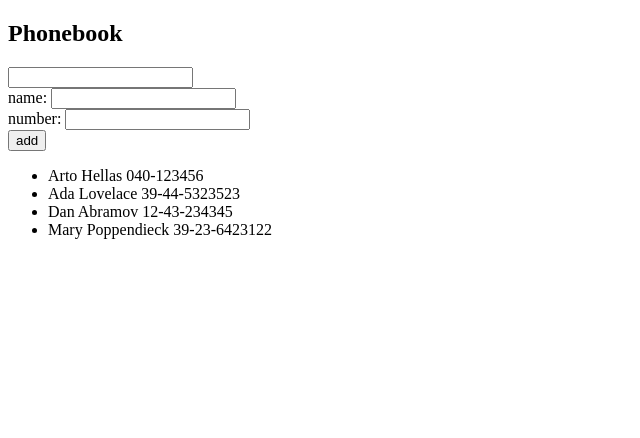
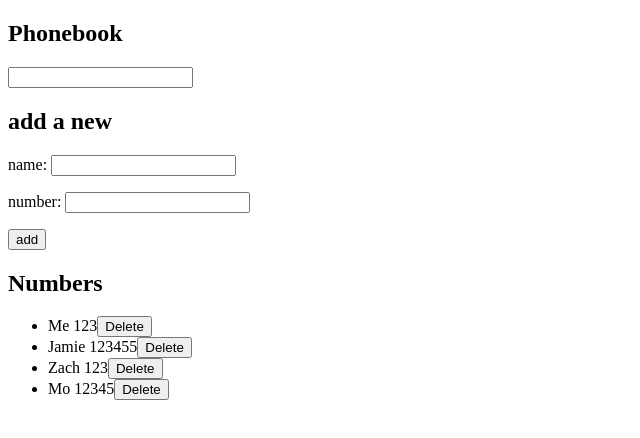
Before and after one commit to Zmahl/part2, a React (Create React App) app in the folder phonebook/: page / in a window 1280 px wide. Shown: the top 438 px of the page, without its empty margins (0-640 px from the left). Built offline with nearby package versions, Linux system fonts and the light colour scheme; data requests are answered from the project's data file.

Commit message:
2.18 complete, crashes upon change

```diff
--- a/phonebook/db.json
+++ b/phonebook/db.json
@@ -1,24 +1,24 @@
 {
-  "persons":[
+  "persons": [
     {
-      "name": "Arto Hellas",
-      "number": "040-123456",
-      "id": 1
+      "name": "Me ",
+      "id": "Me ",
+      "number": "123"
     },
     {
-      "name": "Ada Lovelace",
-      "number": "39-44-5323523",
-      "id": 2
+      "name": "Jamie",
+      "id": "Jamie",
+      "number": "123455"
     },
     {
-      "name": "Dan Abramov",
-      "number": "12-43-234345",
-      "id": 3
+      "name": "Zach",
+      "id": "Zach",
+      "number": "123"
     },
     {
-      "name": "Mary Poppendieck",
-      "number": "39-23-6423122",
-      "id": 4
+      "name": "Mo",
+      "id": "Mo",
+      "number": "12345"
     }
   ]
 }
--- a/phonebook/src/App.js
+++ b/phonebook/src/App.js
@@ -2,7 +2,8 @@ import React, { useState, useEffect } from 'react'
 import PersonForm from './components/PersonForm'
 import Filter from './components/Filter'
 import PersonList from './components/Person'
-import axios from 'axios'
+
+import phoneService from './services/people'
 
 const App = () => {
   const [persons, setPersons] = useState([])
@@ -10,17 +11,13 @@ const App = () => {
   const [newNumber, setNewNumber] = useState('')
   const [newSearch, setNewSearch] = useState('')
 
-  const hook = () => {
-    axios
-    .get('http://localhost:3001/persons')
-    .then(response => {
-      setPersons(response.data)
+  useEffect(() =>{
+    phoneService
+    .getAll()
+    .then(initialPeople => {
+      setPersons(initialPeople)
     })
-  }
-
-  useEffect(hook, [])
-
-
+  }, [])
 
   const search = (person) => {
 
@@ -32,15 +29,7 @@ const App = () => {
     }
   }
 
-
-  const mapFunc = (person) => {
-      return(
-      <li key = {person.id} person = {person.name}>{person.name} {person.number}</li>
-      )
-
-  }
-
-  const addPerson = (event) => {
+  const handleSubmit = (event) => {
 
     event.preventDefault()
     const personObject = {
@@ -49,19 +38,30 @@ const App = () => {
       number: newNumber
     }
 
-    const names = persons.map(person => person.name)
+    const personToChangeNumber = persons.find(p => p.name === newName)
+    const updatedNumber = {...personToChangeNumber, number: newNumber}
 
-    //Loop through names array using "for... in" syntax
-    for (const name in names){
-      if (names[name] === newName){
-          //${newName} format is essentially format string from python -- need backtick
-          return (alert(`${newName} already exists!`))
+    if (personToChangeNumber){
+          if (window.confirm(`${newName} is already added to phonebook, replace old number with a new one?`)){
+            phoneService
+            .update(updatedNumber.id, updatedNumber)
+            .then((returnedPeople) => {
+              setPersons(returnedPeople)
+              setNewName('')
+              setNewNumber('')
+            })
+          }
       }
+
+    else {
+      phoneService
+      .create(personObject)
+      .then(returnedPeople => {
+        setPersons(persons.concat(returnedPeople))
+        setNewName('')
+        setNewNumber('')
+      })
     }
-
-    setNewName('')
-    setNewNumber('')
-    setPersons(persons.concat(personObject))
   }
 
   const handleNameChange = (event) => {
@@ -73,17 +73,33 @@ const App = () => {
   }
 
   const handleSearch = (event) => {
-
     setNewSearch(event.target.value)
   }
+
+  //Filter needed to delete entry, as concat will pull error of needing li key of deleted element
+  //Only will delete from frontend after refreshing the page
+  const handleDelete = (id, name) => {
+    if (window.confirm(`Delete ${name}?`)){
+      phoneService
+      .deleteEntry(id)
+      .then(() => {
+        const newList = persons.filter((person) => person.id !== id)
+        setPersons(newList)
+      })
+    }
+  }
+  const filteredResults = !newSearch
+          ? persons
+          : persons.filter(search)
+
 
   return (
     <div>
       <h2>Phonebook</h2>
-      <Filter handleSearch = {handleSearch}/>
-      <PersonForm class = "form" addPerson = {addPerson} handleNameChange = {handleNameChange}
+      <Filter handleSearch = {handleSearch} value = {filteredResults}/>
+      <PersonForm class = "form" handleSubmit = {handleSubmit} handleNameChange = {handleNameChange}
         handleNumberChange = {handleNumberChange}/>
-      <PersonList persons = {persons} search = {search} mapFunc = {mapFunc}/>
+      <PersonList persons = {persons} search = {newSearch} deletePerson = {handleDelete}/>
     </div>
   )
 }
--- a/phonebook/src/components/Filter.js
+++ b/phonebook/src/components/Filter.js
@@ -1,16 +1,9 @@
 import React from 'react'
 
-const Filter = ({handleSearch}) => {
+const Filter = ({handleSearch, filteredResults}) => {
     return(
         <div>
-            <input onChange = {(handleSearch) =>{
-                if (handleSearch.length === 0){
-                    return ""
-                }
-                else{
-                    return handleSearch
-                }
-            }}/>
+            <input onChange = {handleSearch} value = {filteredResults}/>
         </div>
     )
 }
--- a/phonebook/src/components/Person.js
+++ b/phonebook/src/components/Person.js
@@ -1,11 +1,30 @@
 import React from 'react'
 
-const PersonList = ({persons,search, mapFunc}) => {
+const PersonList = ({persons, search, deletePerson}) => {
+
     return (
-    <h2>Numbers</h2>,
+    <div>
+        <h2>Numbers</h2>
         <ul>
-            {persons.filter(search).map(mapFunc)}
+            {search ?
+                persons.filter((person) => person.name.includes(search))
+                .map((person) => (
+                    <li key = {person.id}>
+                        {person.name} {person.number}
+                    </li>
+                ))
+                :
+                persons.map((person) =>(
+                    <li key = {person.id}>
+                        {person.name} {person.number}
+                        <button onClick = {() => deletePerson(person.id, person.name)}>
+                            Delete
+                        </button>
+                    </li>
+                ))
+            }
         </ul>
+    </div>
     )
 }
 
--- a/phonebook/src/components/PersonForm.js
+++ b/phonebook/src/components/PersonForm.js
@@ -1,16 +1,20 @@
 import React from 'react'
 
-const PersonForm = ({ addPerson, handleNameChange, handleNumberChange }) => {
+const PersonForm = ({ handleSubmit, handleNameChange, handleNumberChange }) => {
+
+
   return (
-    <h2>add a new</h2>,
-    <form onSubmit = {addPerson}>
-        <div>name: <input onChange = {handleNameChange}/></div>
-        <div>number: <input onChange = {handleNumberChange}/></div>
+    <div>
+      <h2>add a new</h2>
+      <form onSubmit = {handleSubmit}>
+          <p>name: <input onChange = {handleNameChange}/></p>
+          <p>number: <input onChange = {handleNumberChange}/></p>
 
-        <div>
-          <button type="submit">add</button>
-        </div>
-      </form>
+          <div>
+            <button type="submit">add</button>
+          </div>
+        </form>
+      </div>
   )
 }
 
--- /dev/null
+++ b/phonebook/src/services/people.js
@@ -0,0 +1,30 @@
+import axios from 'axios'
+
+const base_url = 'http://localhost:3001/persons'
+
+const getAll = () => {
+    const request = axios.get(base_url)
+    return request.then(response => response.data)
+}
+
+const create = (newObject) => {
+    const request = axios.post(base_url, newObject)
+    return request.then(response => response.data)
+}
+
+const deleteEntry = (id) => {
+    const request = axios.delete(`${base_url}/${id}`)
+    return request.then(response => response.data)
+}
+
+const update = (id, newObject) => {
+    const request = axios.put(`${base_url}/${id}`, newObject)
+    return request.then(response => response.data)
+}
+
+export default {
+    getAll,
+    create,
+    deleteEntry,
+    update
+}
```
Also changed, not shown: 1 other file (tests, documents, lock files or other folders).
